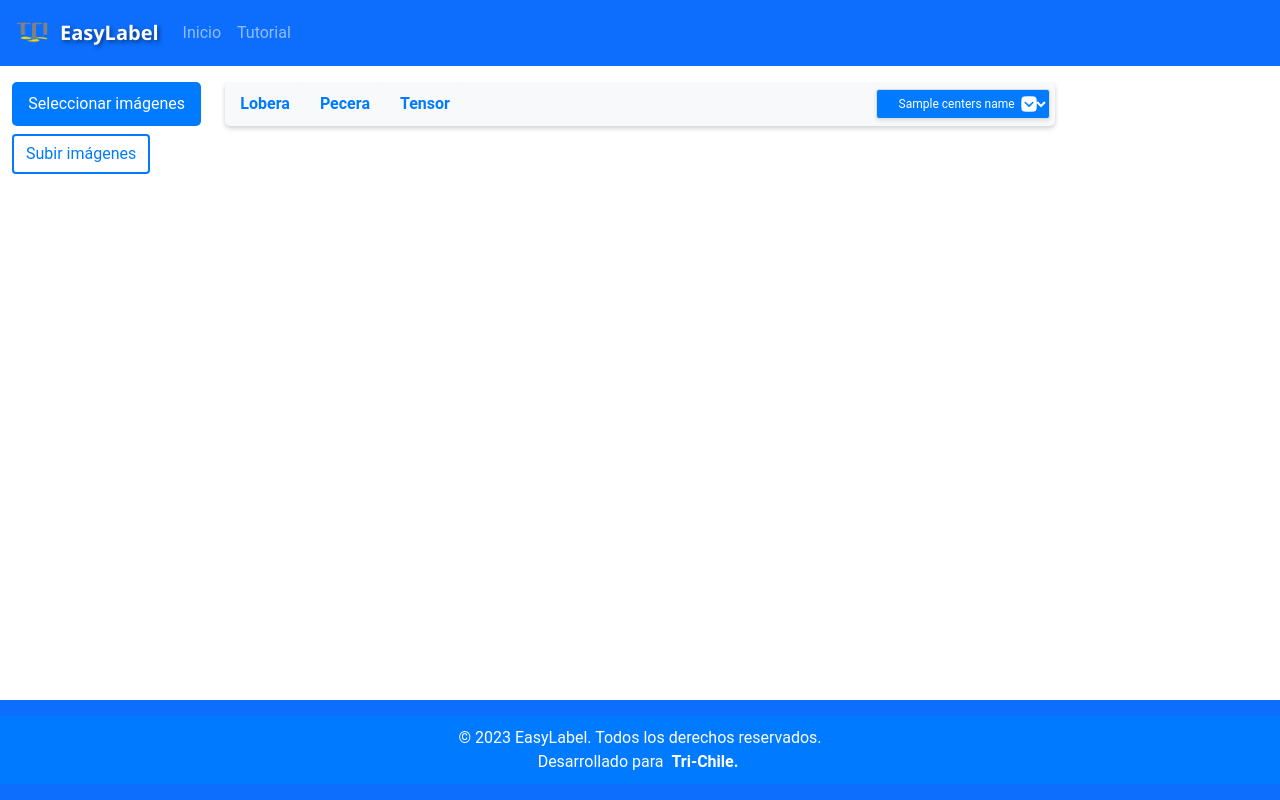
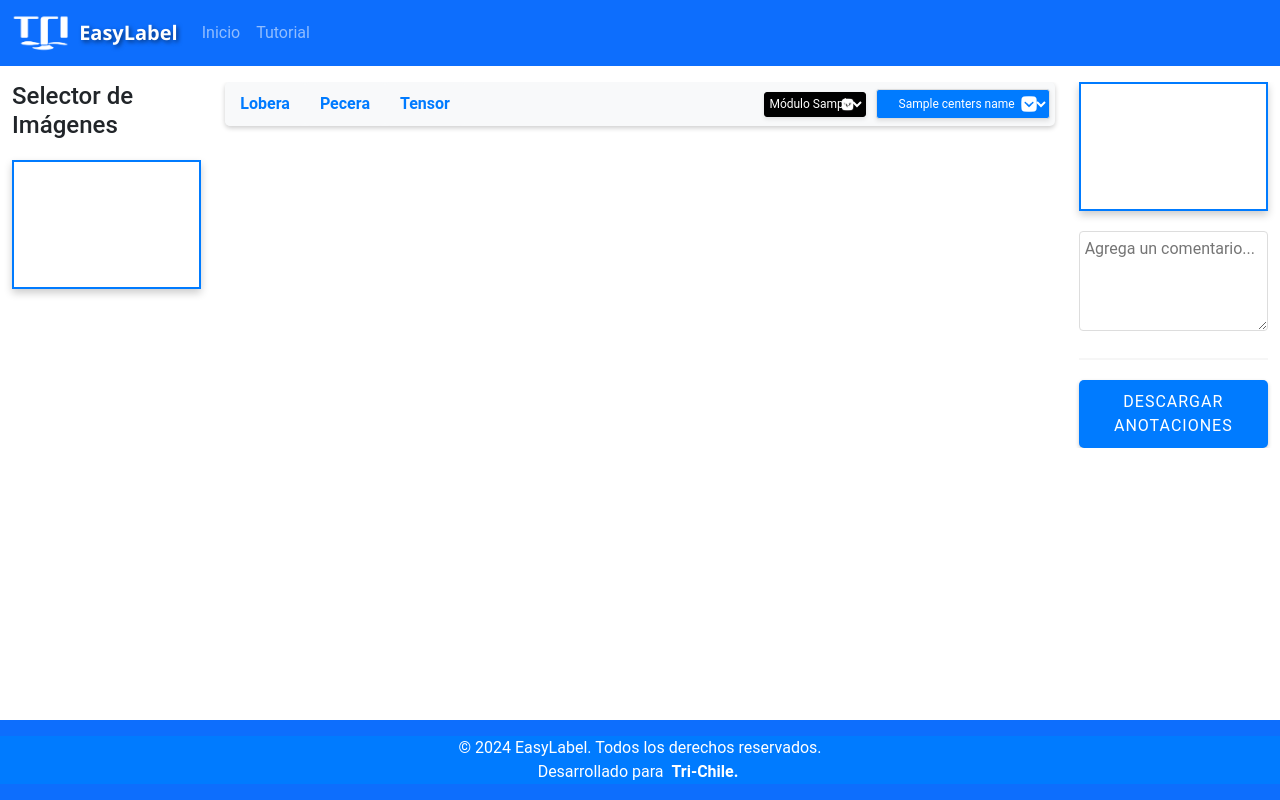
Before and after one commit to CesarBravo99/automatic_report, a Django app: template easy_label/templates/easy-label.html in a window 1280 px wide. Run offline with Django 3.2, Linux system fonts and the light colour scheme; the template is opened without the code that fills it: most values are stand-ins (such as "Sample title", 1, 10 or a date in 2020).

Commit message:
feat(easy label): :sparkles: Add proto implementation of EasyLabel

```diff
--- a/easy_label/static/css/style.css
+++ b/easy_label/static/css/style.css
@@ -72,7 +72,7 @@
     margin-top: auto;
     background-color: var(--footer-bg);
     color: var(--footer-text);
-    padding: 10px 0;
+    padding: 0px 0;
   }
 
   /* Additional Custom Styles */
--- /dev/null
+++ b/easy_label/static/js/openGrid.js
@@ -0,0 +1,21 @@
+function openGrid(evt, gridName) {
+    /*
+    Show the grid of the selected section
+    */
+
+    // Get all elements with class="tabcontent" and hide them
+    var tabcontent = document.getElementsByClassName("tabcontent");
+    for (i = 0; i < tabcontent.length; i++) {
+        tabcontent[i].style.display = "none";
+    }
+
+    // Get all elements with class="tablinks" and remove the class "active"
+    var tablinks = document.getElementsByClassName("tablinks");
+    for (i = 0; i < tablinks.length; i++) {
+        tablinks[i].className = tablinks[i].className.replace(" active", "");
+    }
+
+    // Show the current tab, and add an "active" class to the button that opened the tab
+    document.getElementById(gridName).style.display = "block";
+    evt.currentTarget.className += " active";
+}
--- /dev/null
+++ b/easy_label/static/js/refreshCenters.js
@@ -0,0 +1,108 @@
+function refreshCenters(event) {
+    /*
+    Refresh the center image tempaltes when the center is changed
+    */
+
+    var center = document.getElementById("centers-dropdown").value;
+    var module = 0;
+    var x_flip = + centers[center]['x_flip'][module];
+    var y_flip = + centers[center]['y_flip'][module];
+    var double = + centers[center]['double'][module];
+    var center_modules = centers[center]['modules'];
+    var jails = centers[center]['jails'][module];
+    var scope = centers[center]['scopes'][module].toString()[0];
+
+
+    document.getElementById("img-loberas-fondo").src = staticBaseUrl + "imgs/assets/background/" + center.replace(/ /g, "") + `_${module}.png`;
+    document.getElementById("img-loberas-lateral").src = staticBaseUrl + "imgs/assets/lateral/" + center.replace(/ /g, "") + `_${module}.png`;
+    document.getElementById("img-loberas-cabeceras").src = staticBaseUrl + "imgs/assets/fixed/seawolf_head_" + x_flip + y_flip + double + ".png";
+    document.getElementById("img-tensores").src = staticBaseUrl + "imgs/assets/tensor/" + center.replace(/ /g, "") + `_${module}.png`;
+
+    var dropdownModule = document.getElementById("modules-dropdown");
+    for (i = dropdownModule.length - 1; i >= 0; i--) {
+        dropdownModule.remove(i);
+    }
+    for (i = 1; i <= center_modules; i++) {
+        dropdownModule.appendChild(new Option('Módulo ' + i, i));
+    }
+
+    refreshMamparos(x_flip, y_flip, jails);
+    refreshPeceras(jails, scope);
+}
+
+function refreshModule(event) {
+    /*
+    Refresh the center image templates when the module is changed
+    */
+
+    var center = document.getElementById("centers-dropdown").value;
+    var module = document.getElementById("modules-dropdown").value - 1;
+    var x_flip = + centers[center]['x_flip'][module];
+    var y_flip = + centers[center]['y_flip'][module];
+    var double = + centers[center]['double'][module];
+    var jails = centers[center]['jails'][module];
+    var scope = centers[center]['scopes'][module].toString()[0];
+
+    document.getElementById("img-loberas-fondo").src = staticBaseUrl + "imgs/assets/background/" + center.replace(/ /g, "") + `_${module}.png`;
+    document.getElementById("img-loberas-lateral").src = staticBaseUrl + "imgs/assets/lateral/" + center.replace(/ /g, "") + `_${module}.png`;
+    document.getElementById("img-loberas-cabeceras").src = staticBaseUrl + "imgs/assets/fixed/seawolf_head_" + x_flip + y_flip + double + ".png";
+    document.getElementById("img-tensores").src = staticBaseUrl + "imgs/assets/tensor/" + center.replace(/ /g, "") + `_${module}.png`;
+
+    refreshMamparos(x_flip, y_flip, jails);
+    refreshPeceras(jails, scope);
+}
+
+function refreshMamparos(x_flip, y_flip, jails){
+    /*
+    Refresh the mamparos dropdown when the module or the center is changed
+    */
+    var dropdownModule = document.getElementById("mamparos-dropdown");
+    for (i = dropdownModule.length - 1; i >= 0; i--) {
+        dropdownModule.remove(i);
+    }
+
+    if (y_flip) {
+        for (i = jails-3; i >= 0; i-=2) {
+            var j = i+1
+            if (x_flip) {
+                var value = "L" + i + " - " + "L" + j ;
+                dropdownModule.appendChild(new Option(value, value));
+            } else {
+                var value = "L" + j + " - " + "L" + i ;
+                dropdownModule.appendChild(new Option(value, value));
+            }
+        }
+    } else {
+        for (i = 1; i <= jails-2; i+=2) {
+            var j = i+1
+            if (x_flip) {
+                var value = "L" + i + " - " + "L" + j ;
+                dropdownModule.appendChild(new Option(value, value));
+            } else {
+                var value = "L" + j + " - " + "L" + i ;
+                dropdownModule.appendChild(new Option(value, value));
+            }
+        }
+    }
+
+
+}
+
+function refreshPeceras(jails, scope){
+    /*
+    Refresh the peceras dropdown when the module or the center is changed
+    */
+    var dropdownModule = document.getElementById("peceras-dropdown");
+    for (i = dropdownModule.length - 1; i >= 0; i--) {
+        dropdownModule.remove(i);
+    }
+    for (i=1; i <= jails; i++) {
+        if (i <= 9) {
+            var value = scope + "0" + i
+            dropdownModule.appendChild(new Option(value, value));
+        } else {
+            var value = scope + i
+            dropdownModule.appendChild(new Option(value, value));
+        }
+    }
+}
--- a/easy_label/templates/easy-label.html
+++ b/easy_label/templates/easy-label.html
@@ -1,42 +1,129 @@
 {% extends 'base.html' %}
+{% load static %}
 {% block title %}EasyLabel{% endblock %}
 
 {% block left_sidebar %}
-    {% include 'left-sidebar.html' %}
+    {% include 'left-sidebar-easylabel.html' %}
 {% endblock %}
 
 {% block content %}
+
+<script type="text/javascript">
+    var hash = "{% static hash %}".replace(/^.*[\\/]/, '');
+    var staticBaseUrl = "{% get_static_prefix %}";
+    var centers = JSON.parse("{{ centers|escapejs }}")
+</script>
+
+<script src="{% static 'js/openGrid.js' %}"></script>
+<script src="{% static 'js/refreshCenters.js' %}"></script>
+
 <div class="tab">
-    <button class="tablinks">Lobera</button>
-    <button class="tablinks">Pecera</button>
-    <button class="tablinks">Tensor</button>
+    <button class="tablinks" onclick="openGrid(event, 'lobera')" clicked>Lobera</button>
+    <button class="tablinks" onclick="openGrid(event, 'pecera')">Pecera</button>
+    <button class="tablinks" onclick="openGrid(event, 'tensores')">Tensor</button>
     <div class="dropdown-wrapper-centers">
-        {% if modules.value > 1 %}
-            <select id="modules-dropdown" class="modules-dropdown">
-                {% for module in modules.iterator %}
-                    <option value="{{ Modulo }}">Módulo {{ module }}</option>
-                {% endfor %}
-            </select>
-        {% endif %}
-        <select id="centers-dropdown" class="centers-dropdown">
+        <select id="modules-dropdown" class="modules-dropdown" onclick="refreshModule(event)">
+            {% for module in modules %}
+                {% if module == 1 %}
+                    <option value="{{ module }}" selected>Módulo {{ module }}</option>
+                {% else %}
+                    <option value="{{ module }}">Módulo {{ module }}</option>
+                {% endif %}
+            {% endfor %}
+        </select>
+        <select id="centers-dropdown" class="centers-dropdown" onchange="refreshCenters(event)">
             {% for name in data.centers_name %}
                 {% if center == name %}
-                    <option value="{{ center }}" selected>{{ name }}</option>
+                    <option value="{{ name }}" selected>{{ name }}</option>
                 {% else %}
-                    <option value="{{ center }}">{{ name }}</option>
+                    <option value="{{ name }}">{{ name }}</option>
                 {% endif %}
             {% endfor %}
         </select>
     </div>
 </div>
+
+
 <div id="lobera" class="tabcontent">
     <div class="grid-container-loberas">
         <div class="loberas-left-column">
-            <h1 class="loberas-legend">Inspección de Fondo Lobero</h1>
+            <h1 class="loberas-legend">Inspección de Fondo Lobero {{ filename }}</h1>
+            <div class="image-container">
+                <img src="{% static templates.lobera_fondo %}" class="img-loberas-fondo" id="img-loberas-fondo">
+            </div>
+            <h1 class="loberas-legend">Inspección de Lateral Lobero</h1>
+            <div class="image-container">
+                <img src="{% static templates.lobera_lateral %}" class="img-loberas-lateral" id="img-loberas-lateral">
+            </div>
         </div>
+
+        <div class="loberas-right-column">
+            <h1 class="loberas-legend">Inspección de Cabeceras</h1>
+            <div class="image-container">
+                <img src="{% static templates.lobera_cabecera %}" class="img-loberas-cabeceras" id="img-loberas-cabeceras">
+            </div>
+            <h1 class="loberas-legend">Inspección de Mamparos</h1>
+            <div class="dropdown-wrapper">
+                <select id="mamparos-dropdown" class="mamparos-dropdown">
+                    {% for label in mamparo_labels %}
+                        <option value="{{ label }}">{{ label }}</option>
+                    {% endfor %}
+                </select>
+            </div>
+            <div class="image-container">
+                <img src="{% static 'imgs/assets/fixed/seawolf_sep1.png' %}" class="img-loberas-mamparos">
+            </div>
+        </div>
+    </div>
+</div>
+
+
+<div id="pecera" class="tabcontent">
+    <div class="dropdown-wrapper">
+        <select id="peceras-dropdown" class="peceras-dropdown">
+            {% for label in pecera_labels %}
+                <option value="{{ label }}">{{ label }}</option>
+            {% endfor %}
+        </select>
+    </div>
+    <div class="grid-container-peceras">
+        <div class="peceras-left-column">
+            <h1 class="loberas-legend">Frontal</h1>
+            <div class="image-container">
+                <img src="{% static 'imgs/assets/fixed/fishbowl_lateral.png' %}" class="img-peceras-lateral-1">
+            </div>
+            <h1 class="loberas-legend">Canal</h1>
+            <div class="image-container">
+                <img src="{% static 'imgs/assets/fixed/fishbowl_lateral.png' %}" class="img-peceras-lateral-2">
+            </div>
+        </div>
+        <div class="peceras-center-column">
+            <h1 class="loberas-legend">Distal</h1>
+            <div class="image-container">
+                <img src="{% static 'imgs/assets/fixed/fishbowl_lateral.png' %}" class="img-peceras-lateral-3">
+            </div>
+            <h1 class="loberas-legend">Costa</h1>
+            <div class="image-container">
+                <img src="{% static 'imgs/assets/fixed/fishbowl_lateral.png' %}" class="img-peceras-lateral-4">
+            </div>
+        </div>
+        <div class="peceras-right-column">
+            <h1 class="loberas-legend">Inspección de Fondo Pecera</h1>
+            <div class="image-container">
+                <img src="{% static 'imgs/assets/fixed/fishbowl_background.png' %}" class="img-peceras-topview">
+            </div>
+        </div>
+    </div>
+</div>
+
+
+<div id="tensores" class="tabcontent">
+    <div class="centered-tensores">
+        <img src="{% static templates.tensor %}" class="img-tensores" id="img-tensores">
     </div>
 </div>
 {% endblock %}
 
 {% block right_sidebar %}
+    {% include 'right-sidebar-easylabel.html' %}
 {% endblock %}
--- a/easy_label/templates/footer.html
+++ b/easy_label/templates/footer.html
@@ -1,5 +1,5 @@
 <div class="footer">
-    <p>© 2023 EasyLabel. Todos los derechos reservados.</p>
+    <p>© 2024 EasyLabel. Todos los derechos reservados.</p>
     <p>
         Desarrollado para
         <a href="https://www.tri-chile.cl" target="_blank" class="footer-link">Tri-Chile.</a>
--- /dev/null
+++ b/easy_label/templates/left-sidebar-easylabel.html
@@ -0,0 +1,9 @@
+{% load static %}
+
+
+<div class="image-list">
+    <h4 class="image-list-title">Selector de Imágenes</h4>
+    <div class="selected-image-container">
+        <img id="selected-image" src="{% static 'imgs/favicon.png'%}" alt="Selected Image" />
+    </div>
+</div>
--- /dev/null
+++ b/easy_label/templates/right-sidebar-easylabel.html
@@ -0,0 +1,16 @@
+{% load static %}
+
+<div class="selected-image-container">
+    <img id="selected-image" src="{% static 'imgs/favicon.png'%}" alt="Selected Image" />
+</div>
+
+<div class="comment-section">
+    <textarea id="comment-box" placeholder="Agrega un comentario..."></textarea>
+    <!-- <button id="save-comment-button">Save Comment</button> -->
+</div>
+
+<hr class="sidebar-divider"/>
+
+<div class="download-section">
+    <button id="download-button">Descargar Anotaciones</button>
+</div>
```
Also changed, not shown: easy_label/easy_label/data/centers.json (+6 -6 lines), easy_label/easy_label/views/easy_label.py (+31 -6 lines), auto_report/src/resources/data/images/logos/favicon.png (added), easy_label/static/imgs/assets/background/CARMEN_0.png, easy_label/static/imgs/assets/background/CARMEN_1.png, easy_label/static/imgs/favicon.png.
